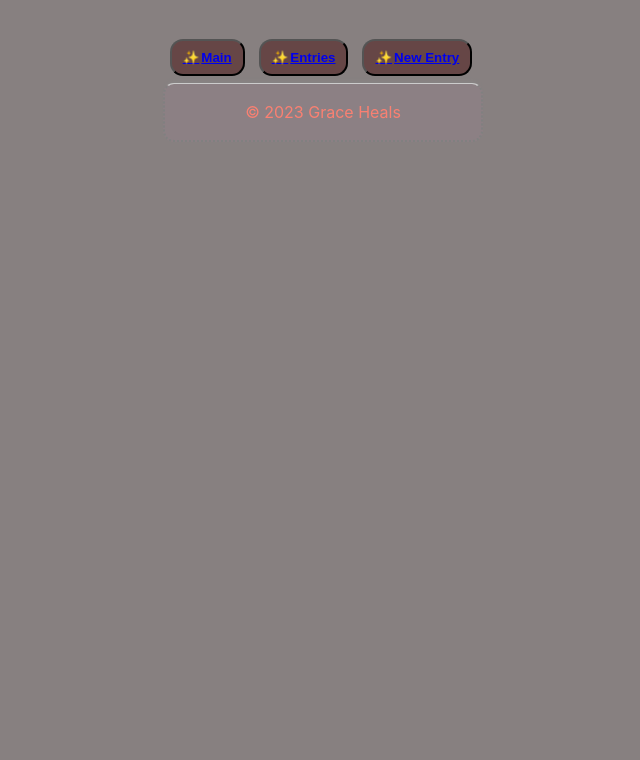
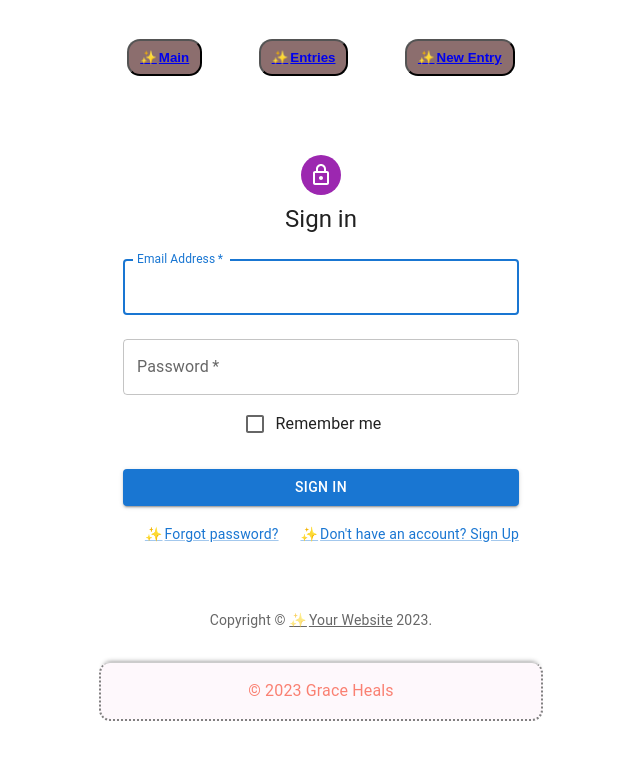
Before and after one commit to anickacodes/journal_app, a React (Vite) app: page /sign in a window 1280 px wide. Shown: the top 760 px of the page, without its empty margins (319-959 px from the left). Built offline with nearby package versions, Linux system fonts and the light colour scheme.

Commit message:
game additions, style contemplation

```diff
--- a/package.json
+++ b/package.json
@@ -10,8 +10,11 @@
     "preview": "vite preview"
   },
   "dependencies": {
+    "@emotion/react": "^11.11.3",
+    "@emotion/styled": "^11.11.0",
+    "@mui/icons-material": "^5.15.9",
+    "@mui/material": "^5.15.9",
     "axios": "^1.6.5",
-    "jwt-decode": "^4.0.0",
     "react": "^18.2.0",
     "react-dom": "^18.2.0",
     "react-router-dom": "^6.20.0",
--- a/src/App.css
+++ b/src/App.css
@@ -4,3 +4,27 @@
   padding: 2rem;
   text-align: center;
 }
+
+body {
+  margin: 0;
+  display: flex;
+  place-items: center, start;
+  min-width: 720px;
+  min-height: 100vh;
+}
+
+.audio-controls {
+  margin-bottom: 20px;
+}
+
+.audio-player {
+  display: flex;
+  flex-direction: column;
+  align-items: center;
+}
+
+.audio-player {
+  display: flex;
+  flex-direction: column;
+  align-items: center;
+}
--- a/src/App.jsx
+++ b/src/App.jsx
@@ -8,6 +8,7 @@ import Footer from "./components/Footer";
 import "./App.css";
 import RPS from "./Games/RPS";
 import PacMan from "./Games/PacMan";
+import SignIn from "./components/SignIn";
 
 function App() {
 
@@ -16,6 +17,7 @@ function App() {
       <NavBar />
       <Routes>
         <Route path="/" element={<Home />} />
+        <Route path="/sign" element={<SignIn />} />
         <Route path="/games" element={
             <div className="games-container">
               <PacMan />
--- /dev/null
+++ b/src/components/SignIn.jsx
@@ -0,0 +1,112 @@
+import * as React from 'react';
+import Avatar from '@mui/material/Avatar';
+import Button from '@mui/material/Button';
+import CssBaseline from '@mui/material/CssBaseline';
+import TextField from '@mui/material/TextField';
+import FormControlLabel from '@mui/material/FormControlLabel';
+import Checkbox from '@mui/material/Checkbox';
+import Link from '@mui/material/Link';
+import Grid from '@mui/material/Grid';
+import Box from '@mui/material/Box';
+import LockOutlinedIcon from '@mui/icons-material/LockOutlined';
+import Typography from '@mui/material/Typography';
+import Container from '@mui/material/Container';
+import { createTheme, ThemeProvider } from '@mui/material/styles';
+
+function Copyright(props) {
+  return (
+    <Typography variant="body2" color="text.secondary" align="center" {...props}>
+      {'Copyright © '}
+      <Link color="inherit" href="https://mui.com/">
+        Your Website
+      </Link>{' '}
+      {new Date().getFullYear()}
+      {'.'}
+    </Typography>
+  );
+}
+
+// TODO remove, this demo shouldn't need to reset the theme.
+
+const defaultTheme = createTheme();
+
+export default function SignIn() {
+  const handleSubmit = (event) => {
+    event.preventDefault();
+    const data = new FormData(event.currentTarget);
+    console.log({
+      email: data.get('email'),
+      password: data.get('password'),
+    });
+  };
+
+  return (
+    <ThemeProvider theme={defaultTheme}>
+      <Container component="main" maxWidth="xs">
+        <CssBaseline />
+        <Box
+          sx={{
+            marginTop: 8,
+            display: 'flex',
+            flexDirection: 'column',
+            alignItems: 'center',
+          }}
+        >
+          <Avatar sx={{ m: 1, bgcolor: 'secondary.main' }}>
+            <LockOutlinedIcon />
+          </Avatar>
+          <Typography component="h1" variant="h5">
+            Sign in
+          </Typography>
+          <Box component="form" onSubmit={handleSubmit} noValidate sx={{ mt: 1 }}>
+            <TextField
+              margin="normal"
+              required
+              fullWidth
+              id="email"
+              label="Email Address"
+              name="email"
+              autoComplete="email"
+              autoFocus
+            />
+            <TextField
+              margin="normal"
+              required
+              fullWidth
+              name="password"
+              label="Password"
+              type="password"
+              id="password"
+              autoComplete="current-password"
+            />
+            <FormControlLabel
+              control={<Checkbox value="remember" color="primary" />}
+              label="Remember me"
+            />
+            <Button
+              type="submit"
+              fullWidth
+              variant="contained"
+              sx={{ mt: 3, mb: 2 }}
+            >
+              Sign In
+            </Button>
+            <Grid container>
+              <Grid item xs>
+                <Link href="#" variant="body2">
+                  Forgot password?
+                </Link>
+              </Grid>
+              <Grid item>
+                <Link href="#" variant="body2">
+                  {"Don't have an account? Sign Up"}
+                </Link>
+              </Grid>
+            </Grid>
+          </Box>
+        </Box>
+        <Copyright sx={{ mt: 8, mb: 4 }} />
+      </Container>
+    </ThemeProvider>
+  );
+}
--- a/src/index.css
+++ b/src/index.css
@@ -4,45 +4,24 @@
   font-weight: 400;
 
   color-scheme: light dark;
-  color: rgba(255, 255, 255, 0.87);
-  background-color: #2d202091;
-
-  font-synthesis: none;
-  text-rendering: optimizeLegibility;
+  /* color: rgba(255, 255, 255, 0.87); */
+ background: radial-gradient(circle at 100%, #008080, #333333 65%, #f6ecff 75%, rgba(0, 128, 128, 0.301) 75%);
+  /* font-synthesis: none; */
+  /* text-rendering: optimizeLegibility; */
   -webkit-font-smoothing: antialiased;
   -moz-osx-font-smoothing: grayscale;
 }
 
-body {
-  margin: 0;
-  display: flex;
-  place-items: center, start;
-  min-width: 720px;
-  min-height: 100vh;
-}
 
-.button-flex {
+
+/* .button-flex {
   display: flex;
   justify-content: center;
   align-items: center;
   gap: 10px;
-}
+} */
 
-.audio-controls {
-    margin-bottom: 20px;
-}
 
-.audio-player {
-    display: flex;
-    flex-direction: column;
-    align-items: center;
-}
-
-.audio-player {
-    display: flex;
-    flex-direction: column;
-    align-items: center;
-}
 
 
 /* h1 {
--- a/src/styles/Entry.css
+++ b/src/styles/Entry.css
@@ -3,14 +3,14 @@
     border-radius: 13px;
     margin: 22px;
     padding: 12px;
-    gap: 22px;
+    /* gap: 22px; */
 }
 
-label,
+/* label,
 h1,
 h2, p {
     color: bisque;
-}
+} */
 
 textarea {
     background-color: rgba(81, 176, 176, 0.18);
--- a/src/styles/EntryList.css
+++ b/src/styles/EntryList.css
@@ -1,15 +1,14 @@
 .entriesContainer {
-    color: rgba(30, 1, 55, 0.745);
+    /* color: rgba(30, 1, 55, 0.745); */
     text-shadow: 3px 2px 8px rgb(104, 83, 104);
     width: 90%;
     /* border: 2px solid blue; */
-    padding-right: 40px;
+    /* padding-right: 40px; */
 }
 
 .book {
     width: 100%;
-    display: flex;
-    height: 80vh;
+    /* height: 80vh; */
     display: flex;
     justify-content: flex-start;
     align-items: center;
@@ -29,8 +28,8 @@
     padding: 17px;
     margin: 33px;
     border-radius: 5px;
-    box-shadow: 7px 4px 14px rgba(132, 123, 170, 0.829);
-    background-color: rgba(33, 103, 98, 0.43);
+    box-shadow: 7px 4px 14px rgba(163, 143, 254, 0.29);
+    background-color: #043927;
     width: 400px;
     cursor: pointer;
     transition: transform 0.7s, box-shadow 0.5s, opacity 0.5s;
@@ -40,12 +39,12 @@
 
 
 .entryCard:hover {
-    transform: translateZ(4px) rotateY(13deg);
+    transform: translateZ(22px) rotateY(11deg);
     box-shadow: 10px 8px 20px rgba(132, 123, 170, 0.829);
 }
 
 .entryCard.visible {
-    opacity: 1;
+    opacity: .9;
 }
 
 
--- a/src/styles/NavBar.css
+++ b/src/styles/NavBar.css
@@ -1,14 +1,15 @@
 nav {
     display: flex;
     justify-content: space-around;
+
 }
 
 button {
     font-weight: 800;
-    color: #b93c3c;
     padding: 9px 11px ;
     border-radius: 13px;
     margin: 7px;
+    color: #f6ecff;
     background-color: rgba(88, 45, 45, 0.686);
 }
 
@@ -24,6 +25,6 @@ button:hover {
 }
 
 a:hover {
-    color: salmon;
+    color: #bb68f2;
     font-size: 18px;
 }
```
Also changed, not shown: src/Games/Dino.jsx (deleted, +0 -16 lines), src/components/FetchPractice.jsx (added, +64 -0 lines), notes.txt, 2 other files (tests, documents, lock files or other folders).
